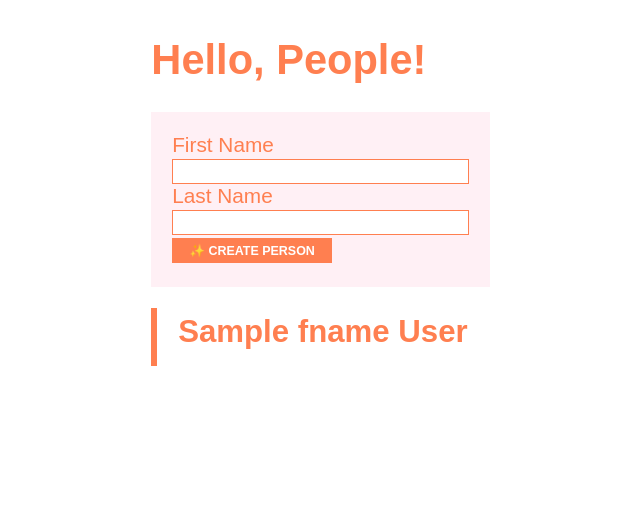
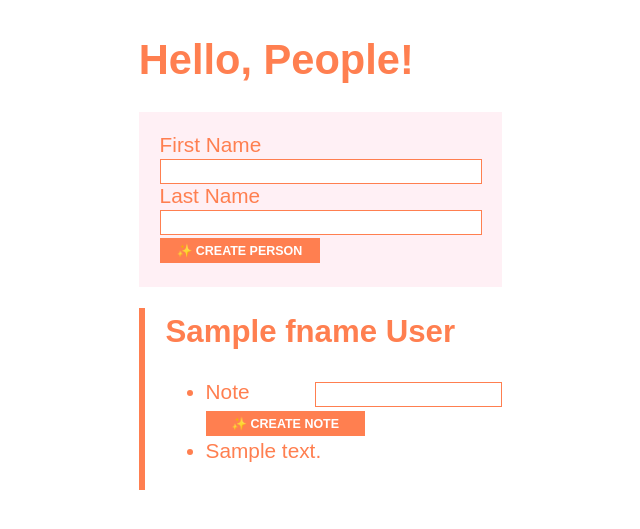
Before and after one commit to zpattdev/simple_flask, a Python web app: template templates/home.html in a window 1280 px wide. Shown: the top 529 px of the page, without its empty margins (309-949 px from the left). Run offline with Jinja, Linux system fonts and the light colour scheme; the template is opened without the code that fills it: most values are stand-ins (such as "Sample title", 1, 10 or a date in 2020).

Commit message:
add notes to person cards

```diff
--- /dev/null
+++ b/templates/_note_content.html
@@ -0,0 +1,5 @@
+<!-- templates/_note_content.html -->
+
+<li class="note-card" data-note-id="{{ note.id }}">
+    <div class="note-content">{{ note.content }}</div>
+</li>
--- /dev/null
+++ b/templates/_note_create_form.html
@@ -0,0 +1,10 @@
+<!-- templates/_note_create_form.html -->
+
+<form>
+    <input name="person_id" type="hidden" value="{{ person.id }}" />
+    <label>
+        <span>Note</span>
+        <input name="content" type="text" value="" />
+    </label>
+    <button data-action="create">✨ Create Note</button>
+</form>
--- a/templates/_person_content.html
+++ b/templates/_person_content.html
@@ -7,4 +7,12 @@
             <span data-person-lname="{{ person.lname }}">{{ person.lname }}</span>
         </h2>
     </div>
+    <ul class="note-list">
+        <li class="note-create-card">
+            {% include "_note_create_form.html" %}
+        </li>
+        {% for note in person.notes %}
+            {% include "_note_content.html" %}
+        {% endfor %}
+    </ul>
 </div>
```
